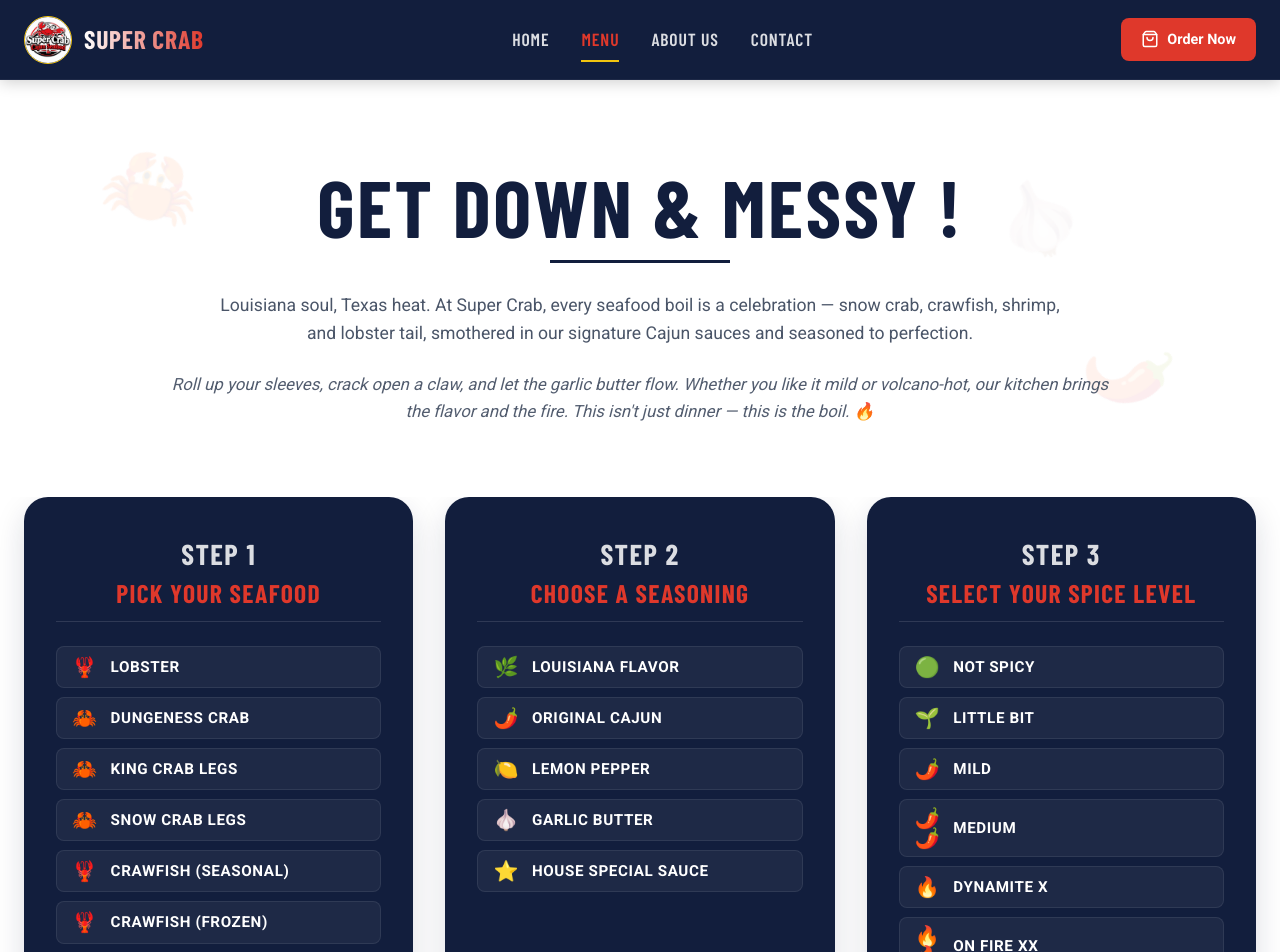
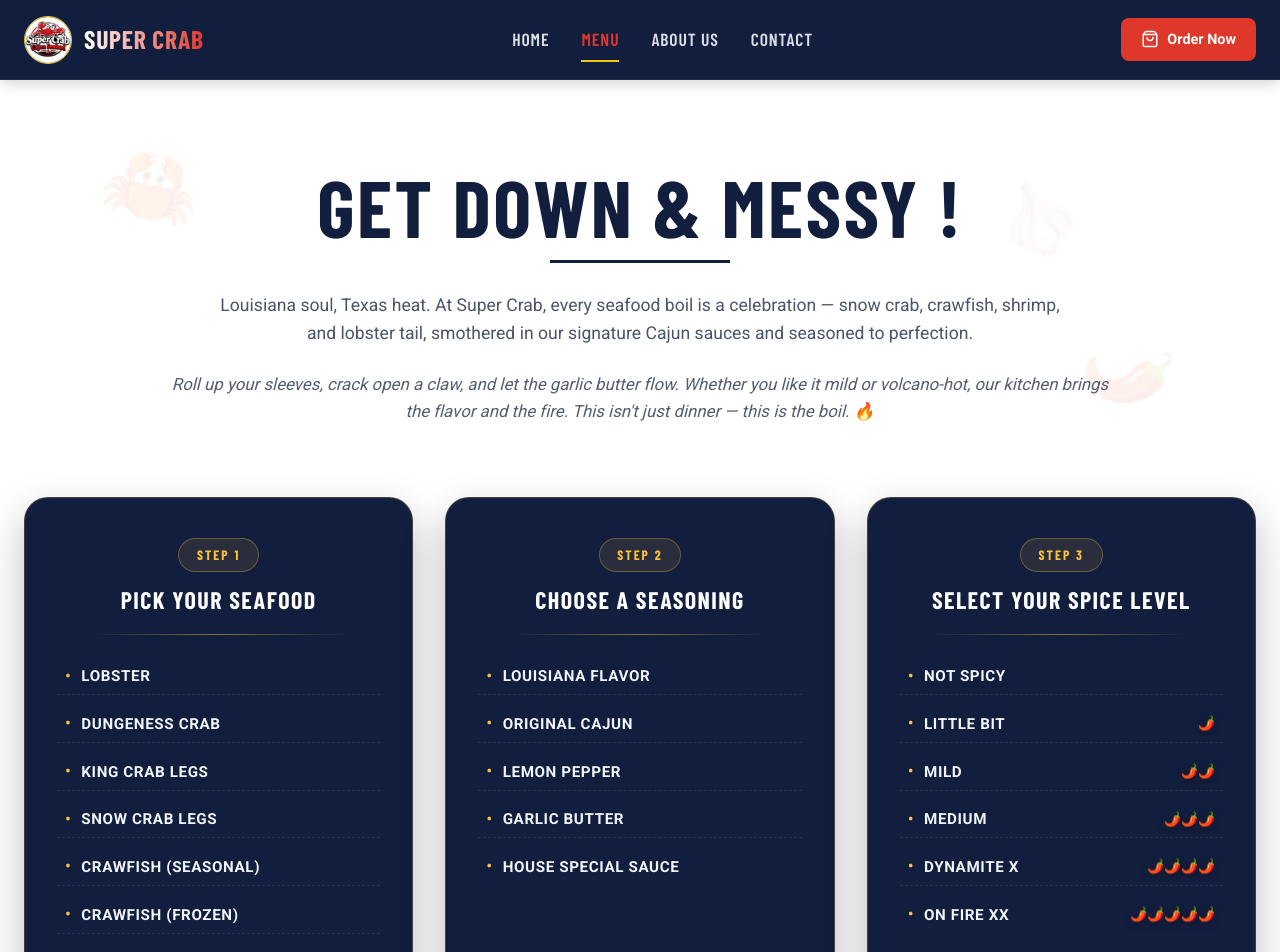
Before and after one commit to TCTinfotech/SuperCrabCajun, a React (Vite) app: page /menu in a window 1280 px wide. Shown: the top 952 px of the page. Built offline with nearby package versions, Linux system fonts and the light colour scheme; a web font is replaced by a local one.

Commit message:
style: implement Luxury Bistro high-end restaurant design for 3 Step Customizer cards

```diff
--- a/src/pages/MenuPage.css
+++ b/src/pages/MenuPage.css
@@ -91,9 +91,10 @@
   }
 }
 
-.step-navy-card {
-  background-color: var(--color-bg-navy);
-  /* Deep Navy */
+/* Luxury Bistro 3 Step Cards */
+.bistro-step-card {
+  background: var(--color-bg-navy);
+  border: 1px solid rgba(212, 175, 55, 0.25);
   border-radius: var(--border-radius-xl);
   padding: 2.5rem 2rem;
   color: #ffffff;
@@ -101,83 +102,103 @@
   flex-direction: column;
   align-items: center;
   text-align: center;
-  box-shadow: 0 12px 30px rgba(18, 30, 61, 0.15);
-  transition: transform var(--transition-normal);
+  box-shadow: 0 16px 40px rgba(0, 0, 0, 0.25);
+  transition: transform var(--transition-normal), border-color var(--transition-normal), box-shadow var(--transition-normal);
+  position: relative;
 }
 
-.step-navy-card:hover {
-  transform: translateY(-5px);
+.bistro-step-card:hover {
+  transform: translateY(-6px);
+  border-color: rgba(252, 194, 60, 0.5);
+  box-shadow: 0 20px 45px rgba(212, 175, 55, 0.15);
 }
 
-.card-step-num {
+.bistro-step-tag {
   font-family: var(--font-heading);
-  font-size: 1.8rem;
-  font-weight: 900;
-  color: #ffffff;
-  opacity: 0.85;
-  margin: 0 0 0.5rem;
-  letter-spacing: 0.05em;
+  font-size: 0.85rem;
+  font-weight: 800;
+  letter-spacing: 0.15em;
+  color: #FCC23C;
+  background: rgba(252, 194, 60, 0.1);
+  border: 1px solid rgba(252, 194, 60, 0.3);
+  padding: 0.35rem 1.1rem;
+  border-radius: 50px;
+  margin-bottom: 0.85rem;
+  text-transform: uppercase;
 }
 
-.card-step-title {
+.bistro-step-title {
   font-family: var(--font-heading);
-  font-size: 1.6rem;
+  font-size: 1.5rem;
   font-weight: 800;
-  color: var(--color-primary);
-  /* Super Crab TX Red */
-  letter-spacing: 0.05em;
-  border-bottom: 1.5px solid rgba(255, 255, 255, 0.12);
-  padding-bottom: 0.85rem;
-  width: 100%;
-  margin-bottom: 1.5rem;
+  color: #ffffff;
+  letter-spacing: 0.06em;
+  margin: 0;
 }
 
-.card-step-list {
+.bistro-gold-divider {
+  height: 1px;
+  width: 80%;
+  background: linear-gradient(90deg, transparent, rgba(252, 194, 60, 0.5), transparent);
+  margin: 1.25rem 0 1.5rem;
+}
+
+.bistro-step-list {
   list-style: none;
   padding: 0;
+  margin: 0;
   display: flex;
   flex-direction: column;
-  gap: 0.55rem;
+  gap: 0.7rem;
   width: 100%;
 }
 
-.step-list-item-with-icon {
+.bistro-list-item {
   display: flex;
   align-items: center;
   justify-content: flex-start;
-  gap: 0.75rem;
+  gap: 0.65rem;
   width: 100%;
-  padding: 0.5rem 0.85rem;
-  border-radius: 8px;
-  background: rgba(255, 255, 255, 0.05);
-  border: 1px solid rgba(255, 255, 255, 0.08);
-  transition: transform 0.2s ease, background 0.2s ease, border-color 0.2s ease;
+  padding: 0.35rem 0.5rem;
+  transition: transform 0.2s ease, color 0.2s ease;
+  border-bottom: 1px dashed rgba(255, 255, 255, 0.08);
 }
 
-.step-list-item-with-icon:hover {
-  background: rgba(255, 255, 255, 0.12);
-  border-color: rgba(255, 255, 255, 0.22);
-  transform: translateX(4px);
+.bistro-list-item:last-child {
+  border-bottom: none;
 }
 
-.step-item-icon {
-  font-size: 1.25rem;
+.bistro-list-item:hover {
+  transform: translateX(5px);
+}
+
+.bistro-list-item:hover .bistro-item-text {
+  color: #FCC23C;
+}
+
+.bistro-accent-dot {
+  color: #FCC23C;
+  font-size: 1.1rem;
   line-height: 1;
-  min-width: 28px;
-  width: 28px;
-  display: inline-flex;
-  justify-content: center;
-  align-items: center;
   flex-shrink: 0;
 }
 
-.step-item-text {
+.bistro-item-text {
   font-size: 0.95rem;
   font-weight: 700;
-  color: #ffffff;
+  color: #f1f5f9;
   text-transform: uppercase;
   letter-spacing: 0.04em;
   text-align: left;
+  transition: color 0.2s ease;
+  flex-grow: 1;
+}
+
+.bistro-spice-indicator {
+  font-size: 0.85rem;
+  margin-left: auto;
+  flex-shrink: 0;
+  filter: drop-shadow(0 2px 4px rgba(0,0,0,0.3));
 }
 
 /* Category Accordion Section */
--- a/src/pages/MenuPage.jsx
+++ b/src/pages/MenuPage.jsx
@@ -72,42 +72,51 @@
         <div className="container">
           <div className="steps-cards-grid">
             {/* Step 1 */}
-            <div className="step-navy-card">
-              <h3 className="card-step-num">STEP 1</h3>
-              <h4 className="card-step-title">{BOIL_STEPS.step1.title.toUpperCase()}</h4>
-              <ul className="card-step-list">
-                {BOIL_STEPS.step1.options.map((opt) => (
-                  <li key={opt.name} className="step-list-item-with-icon">
-                    <span className="step-item-icon">{opt.icon}</span>
-                    <span className="step-item-text">{opt.name.toUpperCase()}</span>
-                  </li>
-                ))}
+            <div className="bistro-step-card">
+              <span className="bistro-step-tag">STEP 1</span>
+              <h3 className="bistro-step-title">{BOIL_STEPS.step1.title.toUpperCase()}</h3>
+              <div className="bistro-gold-divider" />
+              <ul className="bistro-step-list">
+                {BOIL_STEPS.step1.options.map((opt) => {
+                  const name = typeof opt === 'string' ? opt : opt.name;
+                  return (
+                    <li key={name} className="bistro-list-item">
+                      <span className="bistro-accent-dot">•</span>
+                      <span className="bistro-item-text">{name.toUpperCase()}</span>
+                    </li>
+                  );
+                })}
               </ul>
             </div>
 
             {/* Step 2 */}
-            <div className="step-navy-card">
-              <h3 className="card-step-num">STEP 2</h3>
-              <h4 className="card-step-title">{BOIL_STEPS.step2.title.toUpperCase()}</h4>
-              <ul className="card-step-list">
+            <div className="bistro-step-card">
+              <span className="bistro-step-tag">STEP 2</span>
+              <h3 className="bistro-step-title">{BOIL_STEPS.step2.title.toUpperCase()}</h3>
+              <div className="bistro-gold-divider" />
+              <ul className="bistro-step-list">
                 {BOIL_STEPS.step2.options.map((opt) => (
-                  <li key={opt.name} className="step-list-item-with-icon">
-                    <span className="step-item-icon">{opt.icon}</span>
-                    <span className="step-item-text">{opt.name.toUpperCase()}</span>
+                  <li key={opt.name} className="bistro-list-item">
+                    <span className="bistro-accent-dot">•</span>
+                    <span className="bistro-item-text">{opt.name.toUpperCase()}</span>
                   </li>
                 ))}
               </ul>
             </div>
 
             {/* Step 3 */}
-            <div className="step-navy-card">
-              <h3 className="card-step-num">STEP 3</h3>
-              <h4 className="card-step-title">{BOIL_STEPS.step3.title.toUpperCase()}</h4>
-              <ul className="card-step-list">
+            <div className="bistro-step-card">
+              <span className="bistro-step-tag">STEP 3</span>
+              <h3 className="bistro-step-title">{BOIL_STEPS.step3.title.toUpperCase()}</h3>
+              <div className="bistro-gold-divider" />
+              <ul className="bistro-step-list">
                 {BOIL_STEPS.step3.options.map((opt) => (
-                  <li key={opt.name} className="step-list-item-with-icon">
-                    <span className="step-item-icon">{opt.icon}</span>
-                    <span className="step-item-text">{opt.name.toUpperCase()}</span>
+                  <li key={opt.name} className="bistro-list-item">
+                    <span className="bistro-accent-dot">•</span>
+                    <span className="bistro-item-text">{opt.name.toUpperCase()}</span>
+                    {opt.spice > 0 && (
+                      <span className="bistro-spice-indicator">{'🌶️'.repeat(opt.spice)}</span>
+                    )}
                   </li>
                 ))}
               </ul>
```
